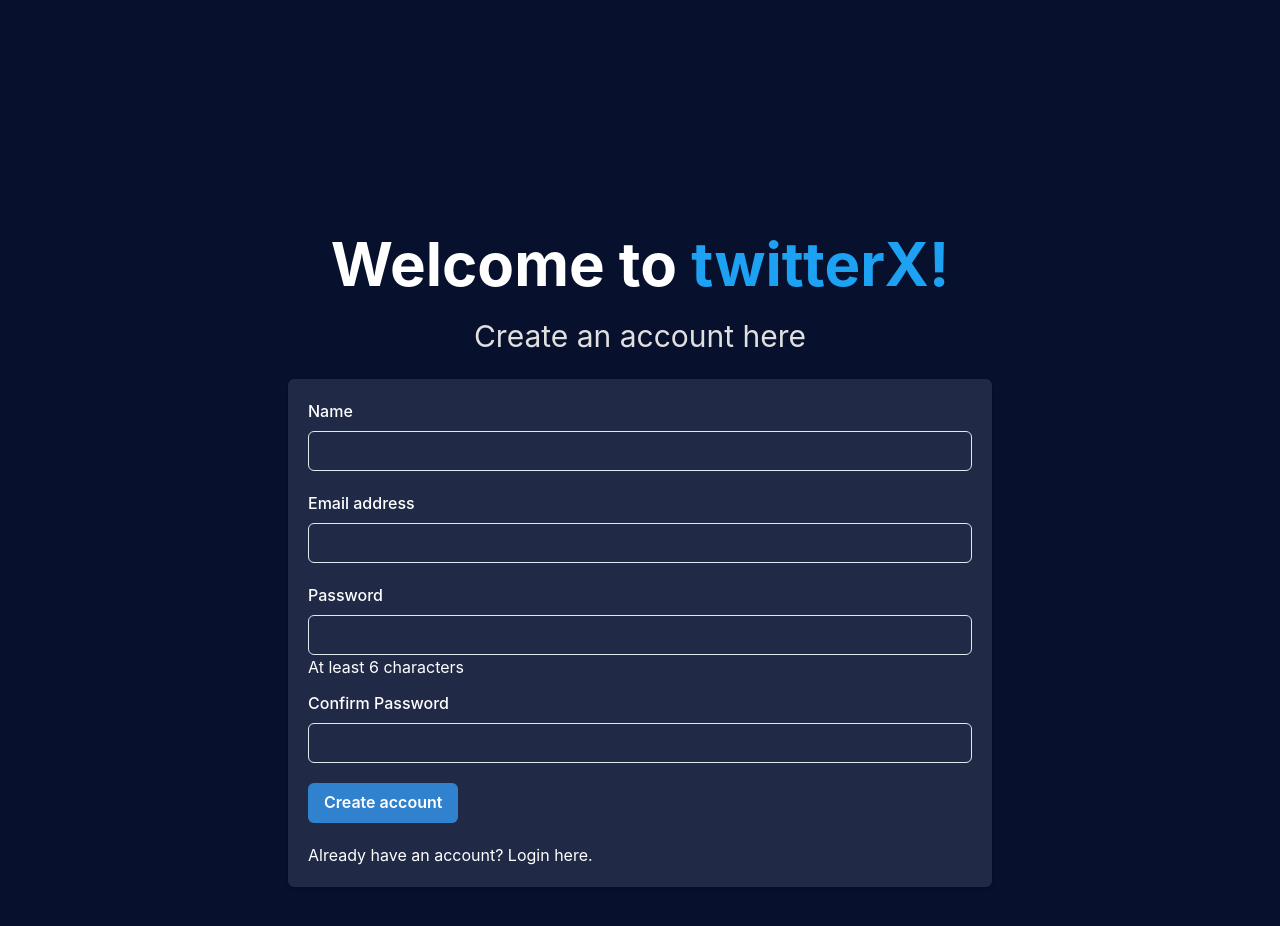
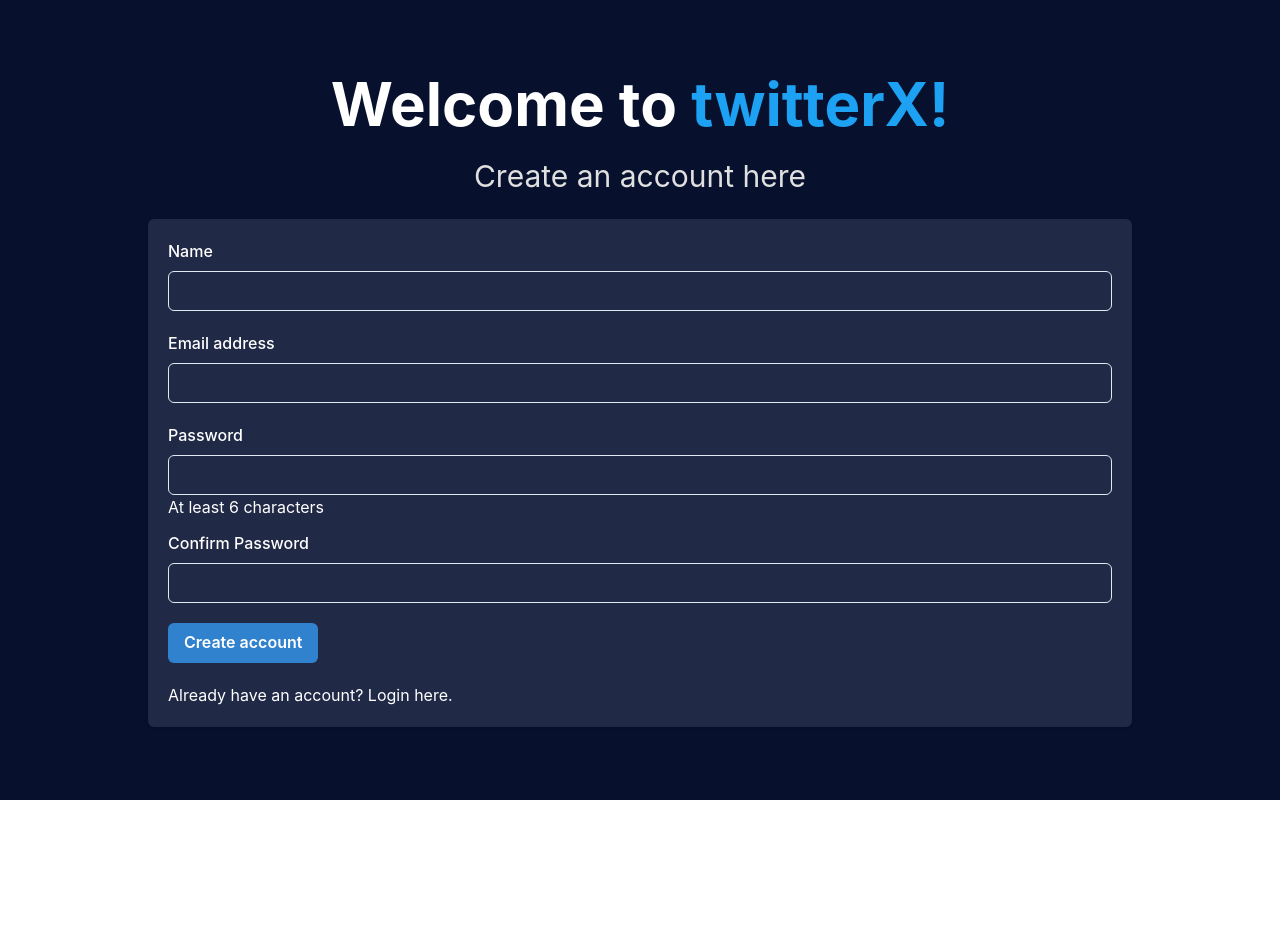
Before and after one commit to blahfrk/-6--Twitter-Clone, a React (Vite) app in the folder twitterX/: page /register in a window 1280 px wide. Shown: the top 926 px of the page. After the commit the page ends 800 px from the top, so only its background shows below. Built offline with nearby package versions, Linux system fonts and the light colour scheme; no server answers.

Commit message:
minor changes

```diff
--- a/twitterX/src/pages/auth/Login.jsx
+++ b/twitterX/src/pages/auth/Login.jsx
@@ -70,7 +70,7 @@
   };
 
   return (
-    <Container maxW={{ base: "100%", md: "1024px" }} p={{ base: 5, md: 40 }}>
+    <Container maxW={{ base: "100%", md: "1024px" }} px={{ base: 5, md: 5 }}>
       <Flex direction="column" align="center" justify="center" minH="100vh">
         <Heading size="3xl" mb={5} color="white">
           Welcome to{" "}
--- a/twitterX/src/pages/auth/Register.jsx
+++ b/twitterX/src/pages/auth/Register.jsx
@@ -84,7 +84,7 @@
   };
 
   return (
-    <Container maxW={{ base: "100%", md: "1024px" }} p={{ base: 5, md: 40 }}>
+    <Container maxW={{ base: "100%", md: "1024px" }} px={{ base: 5, md: 5 }}>
       <Flex direction="column" align="center" justify="center" minH="100vh">
         <Heading size="3xl" mb={5} color="white">
           Welcome to{" "}
```
